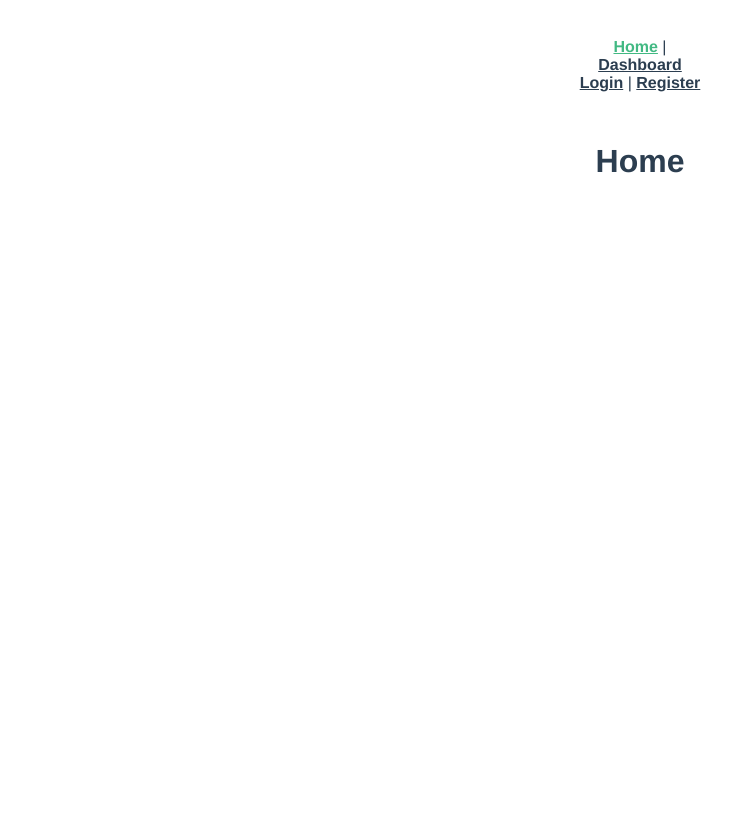
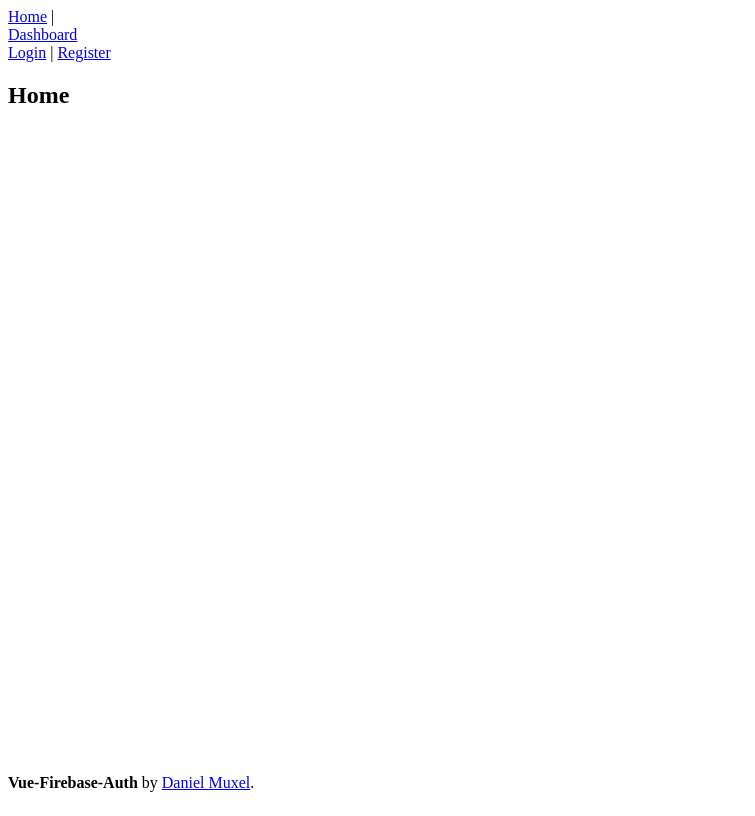
Before and after one commit to danielmuxel/vue-firebase-auth, a Vue app: page / in a window 1280 px wide. Shown: the whole page, without its empty margins (0-755 px from the left). Built offline with nearby package versions, Linux system fonts and the light colour scheme; no server answers.

Commit message:
Updates layout and put footer at the bottom

```diff
--- a/src/App.vue
+++ b/src/App.vue
@@ -1,36 +1,36 @@
 <template>
-  <Navbar />
-  <router-view/>
+  <main>
+    <Navbar />
+    <section class="section">
+      <div class="container">
+        <router-view />
+      </div>
+    </section>
+    <Footer />
+  </main>
 </template>
 
 <script>
-import Navbar from './components/Navbar'
+import Navbar from "./components/Navbar";
+import Footer from "./components/Footer";
+
 export default {
   components: {
-    Navbar
-  }
-}
+    Navbar,
+    Footer,
+  },
+};
 </script>
 
 <style>
-#app {
-  font-family: Avenir, Helvetica, Arial, sans-serif;
-  -webkit-font-smoothing: antialiased;
-  -moz-osx-font-smoothing: grayscale;
-  text-align: center;
-  color: #2c3e50;
+/* Make footer stick to the bttom */
+main {
+  min-height: 100vh;
+  display: flex;
+  flex-direction: column;
 }
 
-#nav {
-  padding: 30px;
-}
-
-#nav a {
-  font-weight: bold;
-  color: #2c3e50;
-}
-
-#nav a.router-link-exact-active {
-  color: #42b983;
+main > footer {
+  margin-top: auto;
 }
 </style>
```
